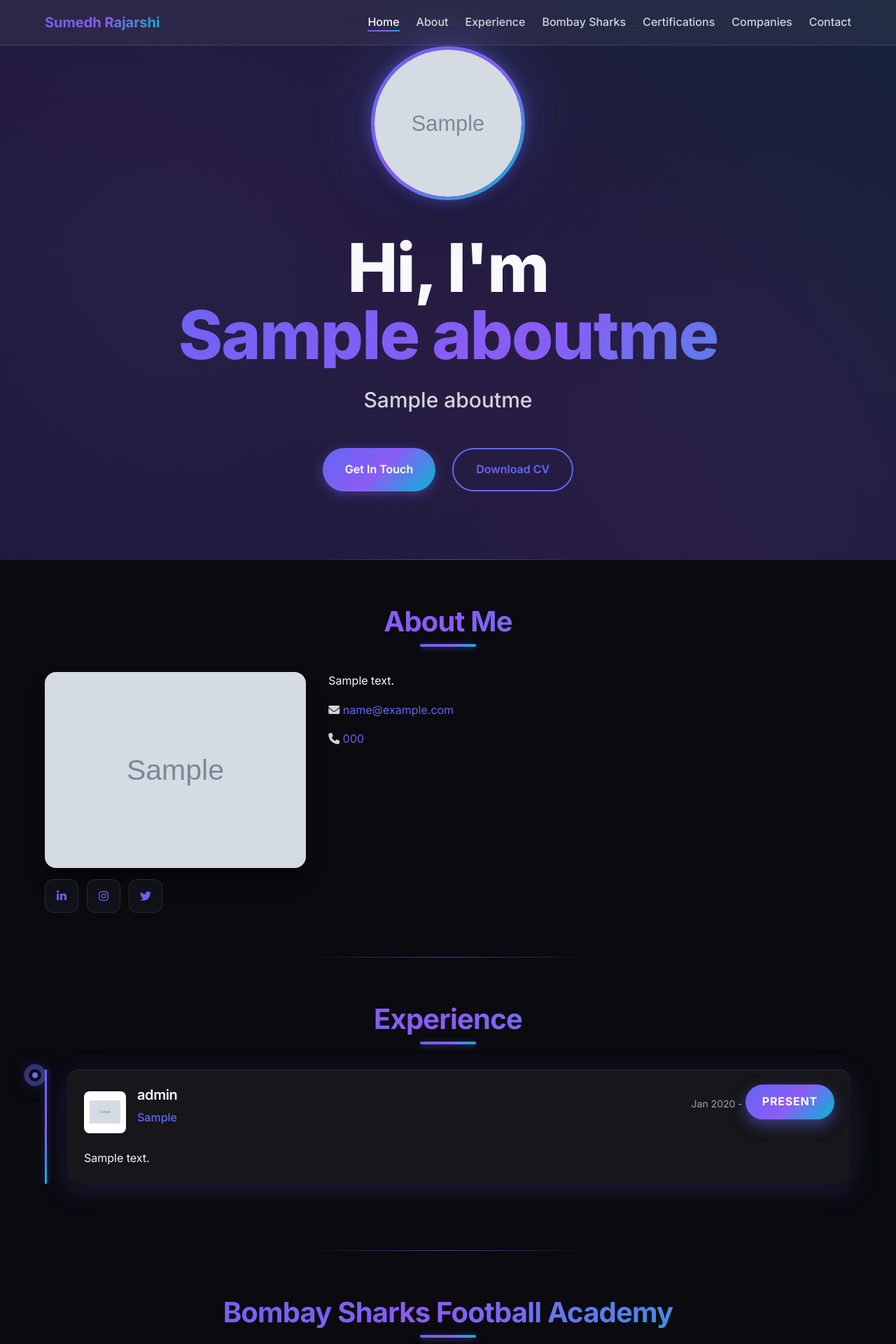
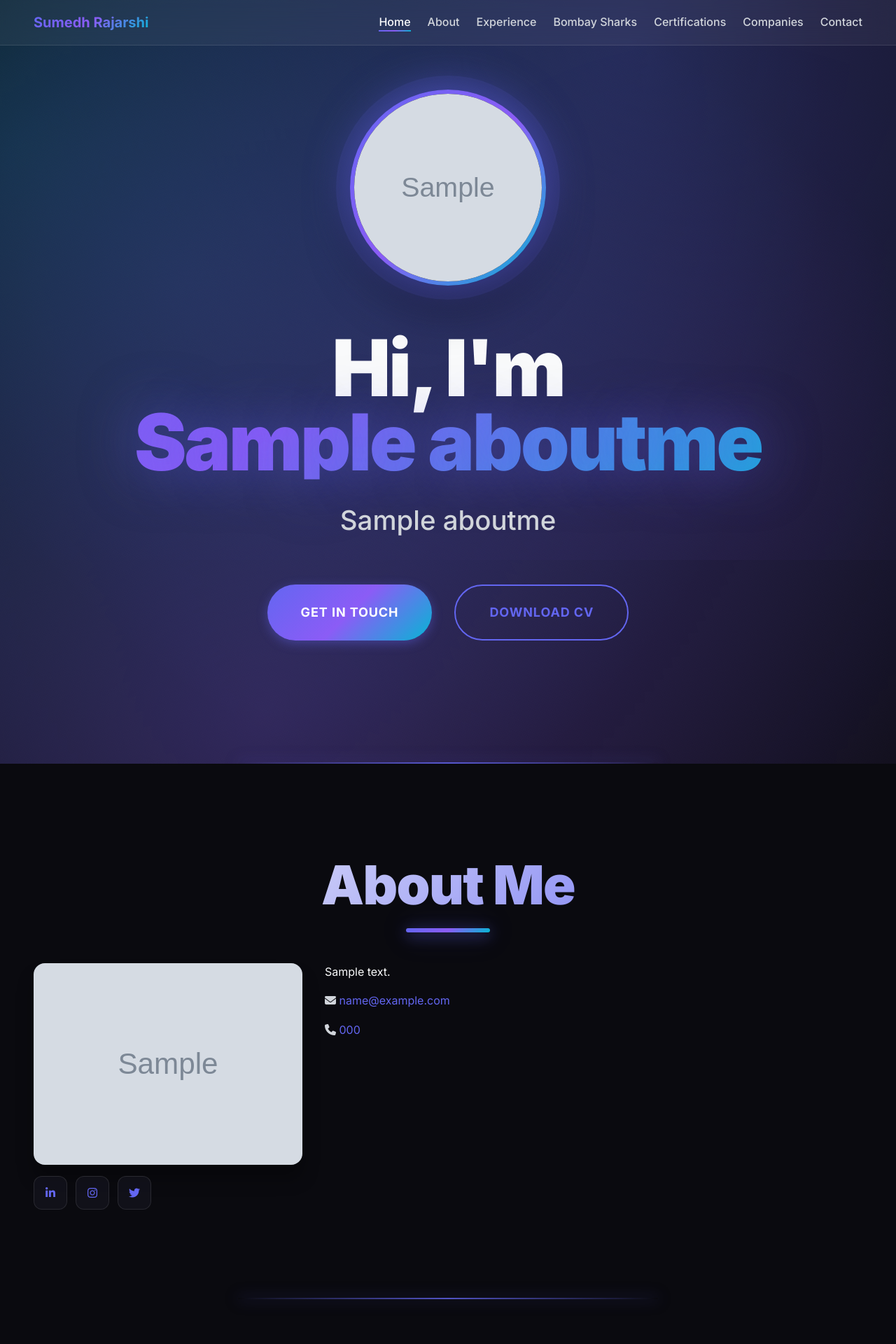
Before and after one commit to vinayadusumillli/Sumedh_Rajarshi, a Django app: page / in a window 1280 px wide. Shown: the top 1920 px of the page at 70% size. Run offline with Django 5.2, Linux system fonts and the light colour scheme; tables that the repository leaves empty hold one stand-in row (values such as "Sample post"); grey boxes marked "Sample" are stand-in pictures; some libraries are stand-ins or nearby versions.

Commit message:
ABSOLUTE BEST: Massive hero, cinematic gradients, dramatic spacing, elite visual impact

```diff
--- a/static/css/components.css
+++ b/static/css/components.css
@@ -113,7 +113,7 @@
     }
 }
 
-/* === HERO SECTION - ULTRA IMPACTFUL === */
+/* === HERO SECTION - ABSOLUTE BEST IMPACT === */
 
 .hero {
     min-height: 100vh;
@@ -121,12 +121,11 @@
     align-items: center;
     justify-content: center;
     position: relative;
-    padding-top: 100px;
-    padding-bottom: var(--space-3xl);
+    padding: 120px var(--space-lg) var(--space-3xl);
     overflow: hidden;
 }
 
-/* Animated Gradient Background for Hero */
+/* Cinematic Gradient Background */
 .hero::before {
     content: '';
     position: absolute;
@@ -134,45 +133,70 @@
     left: -50%;
     width: 200%;
     height: 200%;
-    background: var(--gradient-primary-radial);
-    opacity: 0.2;
-    animation: gradient-rotate 15s linear infinite;
+    background:
+        radial-gradient(circle at 30% 50%, rgba(99, 102, 241, 0.3) 0%, transparent 50%),
+        radial-gradient(circle at 70% 50%, rgba(139, 92, 246, 0.3) 0%, transparent 50%),
+        radial-gradient(circle at 50% 80%, rgba(6, 182, 212, 0.2) 0%, transparent 50%);
+    animation: gradient-rotate 20s linear infinite;
     z-index: -1;
 }
 
 @keyframes gradient-rotate {
-    0% { transform: rotate(0deg); }
-    100% { transform: rotate(360deg); }
+    0% { transform: rotate(0deg) scale(1); }
+    50% { transform: rotate(180deg) scale(1.1); }
+    100% { transform: rotate(360deg) scale(1); }
 }
 
 .hero-content {
     text-align: center;
-    max-width: 1000px;
+    max-width: 1100px;
     margin: 0 auto;
     position: relative;
     z-index: 1;
     padding: 0 var(--space-lg);
 }
 
+/* Massive Profile Image */
 .hero-image {
-    width: 220px;
-    height: 220px;
-    margin: 0 auto var(--space-2xl);
+    width: 280px;
+    height: 280px;
+    margin: 0 auto var(--space-3xl);
     border-radius: var(--radius-full);
     overflow: hidden;
-    border: 5px solid transparent;
-    background: linear-gradient(var(--bg-dark), var(--bg-dark)) padding-box,
-                var(--gradient-primary) border-box;
+    border: 6px solid transparent;
+    background:
+        linear-gradient(var(--bg-dark), var(--bg-dark)) padding-box,
+        linear-gradient(135deg, #6366F1, #8B5CF6, #06B6D4) border-box;
     box-shadow:
-        var(--shadow-glow),
-        var(--shadow-2xl),
-        0 0 80px rgba(99, 102, 241, 0.4);
+        0 0 0 20px rgba(99, 102, 241, 0.1),
+        0 0 60px rgba(99, 102, 241, 0.6),
+        0 30px 60px rgba(0, 0, 0, 0.5);
     position: relative;
-    transition: transform var(--transition-base);
+    transition: all 0.5s cubic-bezier(0.34, 1.56, 0.64, 1);
+}
+
+.hero-image::after {
+    content: '';
+    position: absolute;
+    inset: -6px;
+    border-radius: var(--radius-full);
+    background: linear-gradient(135deg, #6366F1, #8B5CF6, #06B6D4);
+    opacity: 0;
+    transition: opacity 0.5s ease;
+    z-index: -1;
+    filter: blur(20px);
 }
 
 .hero-image:hover {
-    transform: scale(1.08);
+    transform: scale(1.1) translateY(-10px);
+    box-shadow:
+        0 0 0 30px rgba(99, 102, 241, 0.15),
+        0 0 100px rgba(99, 102, 241, 0.8),
+        0 40px 80px rgba(0, 0, 0, 0.6);
+}
+
+.hero-image:hover::after {
+    opacity: 1;
 }
 
 .hero-image img {
@@ -181,28 +205,25 @@
     object-fit: cover;
 }
 
+/* MASSIVE Title */
 .hero-title {
-    font-size: var(--text-7xl);
-    margin-bottom: var(--space-lg);
-    line-height: 1;
-    font-weight: 800;
-    animation: fade-in-up 0.8s ease-out;
-}
-
-@media (max-width: 768px) {
-    .hero-title {
-        font-size: var(--text-5xl);
-    }
+    font-size: clamp(3rem, 10vw, 7rem);
+    margin-bottom: var(--space-xl);
+    line-height: 0.95;
+    font-weight: 900;
+    letter-spacing: -0.03em;
+    animation: fade-in-up 0.8s cubic-bezier(0.34, 1.56, 0.64, 1);
 }
 
 .gradient-text {
-    background: var(--gradient-primary);
+    background: linear-gradient(135deg, #6366F1 0%, #8B5CF6 50%, #06B6D4 100%);
     -webkit-background-clip: text;
     background-clip: text;
     -webkit-text-fill-color: transparent;
     background-size: 200% auto;
-    animation: gradient-shift 3s ease-in-out infinite;
+    animation: gradient-shift 4s ease-in-out infinite;
     display: inline-block;
+    text-shadow: 0 0 80px rgba(99, 102, 241, 0.5);
 }
 
 @keyframes gradient-shift {
@@ -210,52 +231,76 @@
     50% { background-position: 100% 50%; }
 }
 
+/* Large, Clear Subtitle */
 .hero-subtitle {
-    font-size: var(--text-3xl);
+    font-size: clamp(1.5rem, 3vw, 2.5rem);
     color: var(--text-secondary);
-    margin-bottom: var(--space-2xl);
+    margin-bottom: var(--space-3xl);
     font-weight: 500;
-    animation: fade-in-up 0.8s ease-out 0.2s both;
+    animation: fade-in-up 0.8s cubic-bezier(0.34, 1.56, 0.64, 1) 0.2s both;
     line-height: 1.4;
+    max-width: 900px;
+    margin-left: auto;
+    margin-right: auto;
 }
 
-@media (max-width: 768px) {
-    .hero-subtitle {
-        font-size: var(--text-xl);
-    }
+/* Premium CTA Buttons */
+.hero-cta {
+    display: flex;
+    gap: var(--space-xl);
+    justify-content: center;
+    flex-wrap: wrap;
+    animation: fade-in-up 0.8s cubic-bezier(0.34, 1.56, 0.64, 1) 0.4s both;
+    margin-bottom: var(--space-2xl);
 }
 
-.hero-cta {
-    display: flex;
-    gap: var(--space-lg);
-    justify-content: center;
-    flex-wrap: wrap;
-    animation: fade-in-up 0.8s ease-out 0.4s both;
-    margin-bottom: var(--space-xl);
-}
-
-/* Impactful Badge */
-.badge {
-    display: inline-flex;
-    align-items: center;
-    padding: var(--space-sm) var(--space-lg);
-    border-radius: var(--radius-full);
-    font-size: var(--text-base);
+.hero-cta .btn {
+    font-size: var(--text-lg);
+    padding: var(--space-lg) var(--space-2xl);
     font-weight: 700;
-    animation: float-badge 3s ease-in-out infinite;
     text-transform: uppercase;
     letter-spacing: 0.05em;
 }
 
-@keyframes float-badge {
-    0%, 100% { transform: translateY(0); }
-    50% { transform: translateY(-8px); }
+/* Elite Badge */
+.badge {
+    display: inline-flex;
+    align-items: center;
+    padding: var(--space-sm) var(--space-xl);
+    border-radius: var(--radius-full);
+    font-size: var(--text-lg);
+    font-weight: 800;
+    text-transform: uppercase;
+    letter-spacing: 0.08em;
 }
 
 .badge-accent {
-    background: var(--gradient-primary);
+    background: linear-gradient(135deg, #6366F1, #8B5CF6);
     color: white;
-    box-shadow: 0 8px 20px rgba(99, 102, 241, 0.5);
+    box-shadow:
+        0 10px 40px rgba(99, 102, 241, 0.6),
+        0 0 0 1px rgba(255, 255, 255, 0.1);
+}
+
+/* Responsive adjustments */
+@media (max-width: 768px) {
+    .hero {
+        padding: 100px var(--space-md) var(--space-2xl);
+    }
+
+    .hero-image {
+        width: 220px;
+        height: 220px;
+    }
+
+    .hero-cta {
+        flex-direction: column;
+        gap: var(--space-md);
+    }
+
+    .hero-cta .btn {
+        width: 100%;
+    }
 }
 
 /* === ABOUT SECTION === */
@@ -313,64 +358,73 @@
     }
 }
 
-/* === PREMIUM SECTION STYLING === */
+/* === PREMIUM SECTION STYLING - BEST OF BEST === */
 
 .section {
-    padding: var(--space-3xl) 0;
+    padding: clamp(4rem, 10vw, 8rem) 0;
     position: relative;
 }
 
-/* Elegant Section Divider */
+/* Striking Section Divider */
 .section::after {
     content: '';
     position: absolute;
     bottom: 0;
     left: 50%;
     transform: translateX(-50%);
-    width: 60%;
-    max-width: 400px;
-    height: 1px;
+    width: 80%;
+    max-width: 600px;
+    height: 2px;
     background: linear-gradient(90deg,
         transparent,
-        rgba(99, 102, 241, 0.3) 20%,
-        rgba(99, 102, 241, 0.6) 50%,
-        rgba(99, 102, 241, 0.3) 80%,
+        rgba(99, 102, 241, 0.2) 10%,
+        rgba(99, 102, 241, 0.8) 50%,
+        rgba(99, 102, 241, 0.2) 90%,
         transparent
     );
+    box-shadow: 0 0 20px rgba(99, 102, 241, 0.5);
 }
 
 .section:last-of-type::after {
     display: none;
 }
 
+/* MASSIVE Section Titles */
 .section-title {
-    font-size: var(--text-4xl);
-    font-weight: 700;
+    font-size: clamp(2.5rem, 6vw, 5rem);
+    font-weight: 900;
     text-align: center;
-    margin-bottom: var(--space-2xl);
+    margin-bottom: var(--space-3xl);
     position: relative;
     display: inline-block;
     width: 100%;
+    letter-spacing: -0.02em;
+    background: linear-gradient(135deg, var(--text-primary), var(--color-primary));
+    -webkit-background-clip: text;
+    background-clip: text;
+    -webkit-text-fill-color: transparent;
 }
 
 .section-title::after {
     content: '';
     position: absolute;
-    bottom: -12px;
+    bottom: -20px;
     left: 50%;
     transform: translateX(-50%);
-    width: 80px;
-    height: 4px;
+    width: 120px;
+    height: 6px;
     background: var(--gradient-primary);
-    border-radius: 2px;
-    box-shadow: 0 2px 10px rgba(99, 102, 241, 0.5);
+    border-radius: 3px;
+    box-shadow:
+        0 4px 20px rgba(99, 102, 241, 0.6),
+        0 0 40px rgba(99, 102, 241, 0.4);
 }
 
-/* Premium Container */
+/* Superior Container */
 .container {
-    max-width: 1200px;
+    max-width: 1400px;
     margin: 0 auto;
-    padding: 0 var(--space-lg);
+    padding: 0 clamp(1rem, 5vw, 3rem);
 }
 
 /* === EXPERIENCE TIMELINE === */
```
